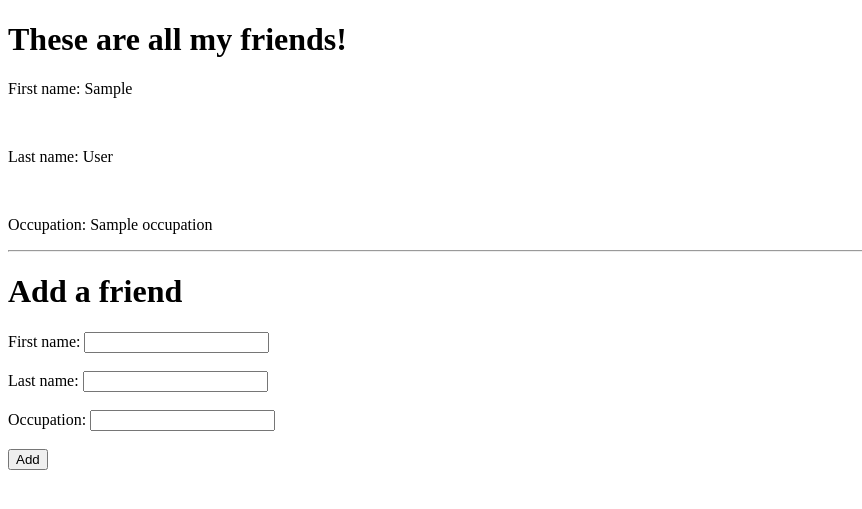
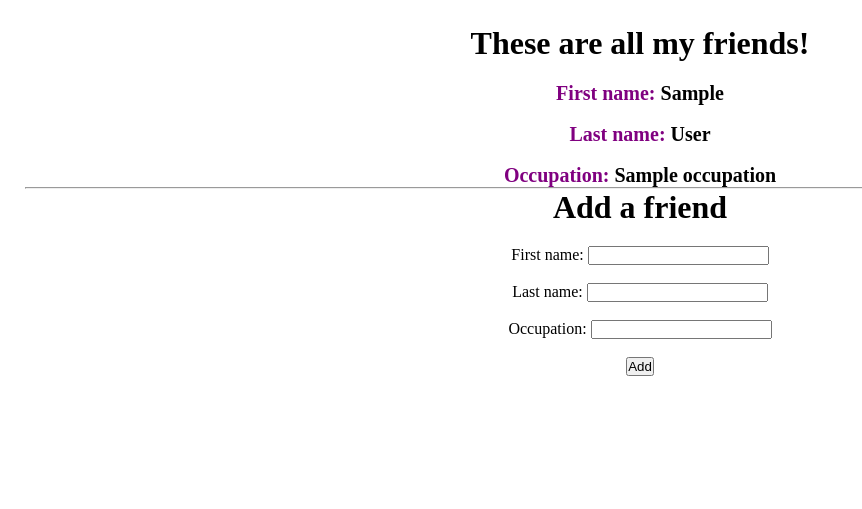
Before and after one commit to ZVR999/full_friends, a Flask app: template templates/index.html in a window 1280 px wide. Shown: the top 509 px of the page, without its empty margins (0-862 px from the left). Run offline with Flask 2, Linux system fonts and the light colour scheme; the template is opened without the code that fills it: most values are stand-ins (such as "Sample title", 1, 10 or a date in 2020); parts of the project's set-up code (start-up, migrations or seed data) failed here and were passed over.

Commit message:
Routes, css/links/span
Added /process route to send a query to the MySQL database to insert a new row into the friends table.
Added simple css to center, color, and size the application.
Now issues.
Functionalility: Add a friend and see the reflecting table afterwards

```diff
--- a/server.py
+++ b/server.py
@@ -4,9 +4,26 @@ from mysqlconnection import MySQLConnector
 app = Flask(__name__)
 # connect and store the connection in "mysql"; note that you pass the database name to the function
 mysql = MySQLConnector(app, 'friendsdb')
-# an example of running a query
-print mysql.query_db("SELECT * FROM friends")
+
+
 @app.route('/')
 def index():
-    return render_template('index.html')
+
+    # an example of running a query
+    friends = mysql.query_db("SELECT * FROM friends")
+    return render_template('index.html', friends=friends)
+
+
+@app.route('/process', methods=['POST'])
+def process():
+    query = 'INSERT INTO friends (first_name, last_name, occupation, created_at, updated_at) Values ( :first, :last, :occupation, now(), now())'
+    data = {
+        'first': request.form['first_name'],
+        'last': request.form['last_name'],
+        'occupation': request.form['occupation']
+    }
+    mysql.query_db(query,data)
+
+    return redirect('/')
+
 app.run(debug=True)
--- a/static/css/server.css
+++ b/static/css/server.css
@@ -0,0 +1,22 @@
+*{
+    margin: 0;
+    padding: 0;
+    text-align: center;
+}
+
+body{
+    padding: 25px;
+}
+
+h1{
+    margin-bottom: 20px;
+}
+
+span{
+    color: purple;
+}
+
+p{
+    font-weight: bold;
+    font-size: 20px;
+}
--- a/templates/index.html
+++ b/templates/index.html
@@ -5,19 +5,20 @@
     <meta name="viewport" content="width=device-width, initial-scale=1.0">
     <meta http-equiv="X-UA-Compatible" content="ie=edge">
     <title>Full Friends</title>
+    <link rel="stylesheet" href="{{ url_for('static', filename='css/server.css') }}">
 </head>
 <body>
     <h1>These are all my friends!</h1>
 
     {% for friend in friends %}
-    <p>First name: {{ friend['first_name'] }}</p> <br>
-    <p>Last name: {{ friend['last_name'] }}</p> <br>
-    <p>Occupation: {{ friend['occupation'] }}</p>
+    <p><span>First name: </span> {{ friend['first_name'] }}</p> <br>
+    <p><span>Last name: </span> {{ friend['last_name'] }}</p> <br>
+    <p><span>Occupation: </span> {{ friend['occupation'] }}</p>
     <hr>
     {% endfor %}
 
     <h1>Add a friend</h1>
-    <form action="/process">
+    <form action="/process" method="POST">
         <label for="first_name">First name: </label>
         <input type="text" name="first_name"> <br> <br>
         <label for="last_name">Last name: </label>
```
